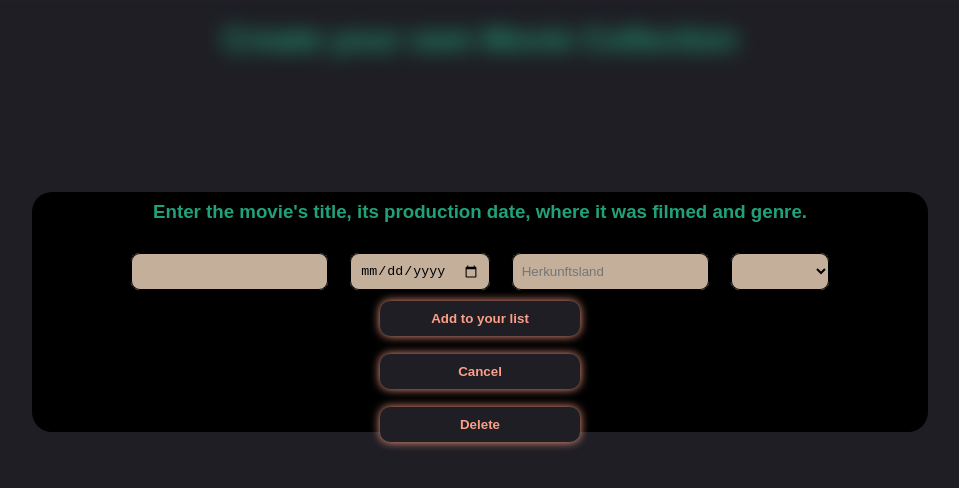
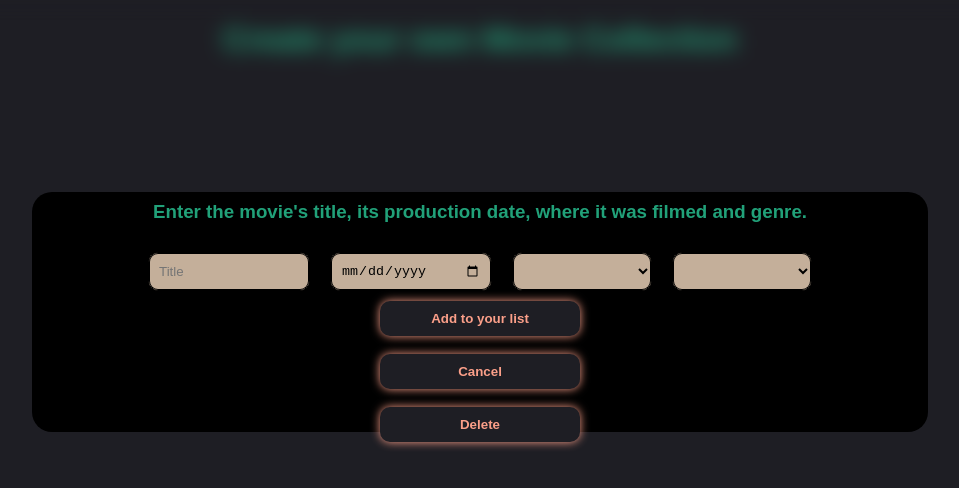
Before and after one commit to jonaspg08/Movie_Collection_2, a Vue app in the folder Movie_Collection-2/: page / in a window 1280 px wide. Both pictures are taken after a click on the button "Add movie to your list". Shown: the top 488 px of the page, without its empty margins (160-1119 px from the left). Built offline with nearby package versions, Linux system fonts and the light colour scheme.

Commit message:
changed buttons

```diff
--- a/Movie_Collection-2/src/assets/main.css
+++ b/Movie_Collection-2/src/assets/main.css
@@ -14,6 +14,12 @@ html, body {
 }
 input, select{
   background-color: rgb(196, 175, 154);
+    padding: 10px;
+    margin: 10px;
+    border-radius: 10px;
+    border: 1px solid black;
+    box-shadow: 0 0 0 1px black inset;
+    width: 140px;
 }
 
 button {
--- a/Movie_Collection-2/src/components/MovieForm.vue
+++ b/Movie_Collection-2/src/components/MovieForm.vue
@@ -2,6 +2,7 @@
 // import { defineComponent } from 'vue'
 import { storeToRefs } from 'pinia';
 import { useCounterStore } from '../stores/counter';
+import { onMounted } from 'vue';
 
 const movieStore = storeToRefs(useCounterStore())
 const { oneMovie } = movieStore
@@ -15,10 +16,23 @@ const movieFunctions = useCounterStore()
         <form>
             <h3>Enter the movie's title, its production date, where it was filmed and genre.</h3>
             <section class="flex">
-                <input type="text" v-model="oneMovie.title">
+                <input type="text" v-model="oneMovie.title" placeholder="Title">
                 <input type="date" v-model="oneMovie.productionDate">
-                <input type="text" v-model="oneMovie.where" placeholder="Herkunftsland">
-                <select v-model="oneMovie.genre">
+                <select v-model="oneMoviewhere" placeholder="Origin">
+                    <option value=""></option>
+                    <option value="USA">USA</option>
+                    <option value="Germany">Germany</option>
+                    <option value="France">France</option>
+                    <option value="Italy">Italy</option>
+                    <option value="Spain">Spain</option>
+                    <option value="UK">UK</option>
+                    <option value="Japan">Japan</option>
+                    <option value="China">China</option>
+                    <option value="India">India</option>
+                    <option value="Brazil">Brazil</option>
+                    <option value="Canada">Canada</option>
+                </select>
+                <select v-model="oneMovie.genre" placeholder="Genre">
                     <option value=""></option>
                     <option value="Action">Action</option>
                     <option value="Comedy">Comedy</option>
@@ -84,12 +98,4 @@ div {
     display: flex;
     justify-content: center;
 }
-
-select {
-    padding: 10px;
-    margin: 10px;
-    border-radius: 10px;
-    border: 1px solid black;
-    box-shadow: 0 0 0 1px black inset;
-}
 </style>
--- a/Movie_Collection-2/src/components/MovieItem.vue
+++ b/Movie_Collection-2/src/components/MovieItem.vue
@@ -15,23 +15,18 @@ const oneMovie=defineProps(['movie'])
     section {
     list-style: none;
     display: flex;
-    /* justify-content: center; */
     justify-content: space-between;
     padding: 0;
-    /* border:solid 1px black; */
     border-radius: 10px;
     background-color: rgb(196, 175, 154);
     box-shadow: 0 0 3px black inset;
     margin: 10px;
-    /* width: 90%; */
 }
 
 h4, p {
     font-family: Arial, Helvetica, sans-serif;
     padding: 10px;
     margin: 10px;
-    color: rgb(30, 30, 36)
-    /* border: 1px solid black; */
-
+    color: rgb(30, 30, 36);
 }
 </style>
```
